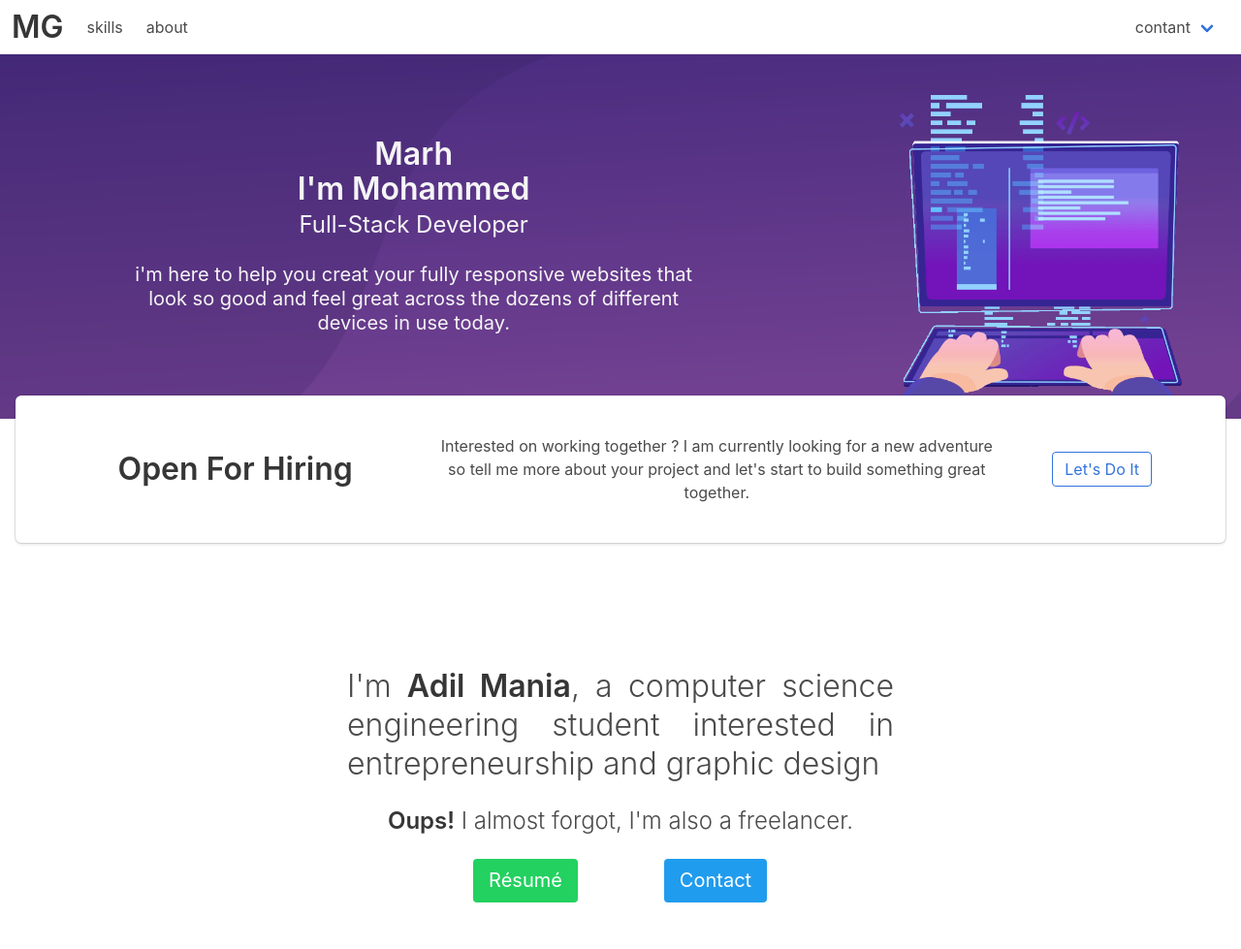
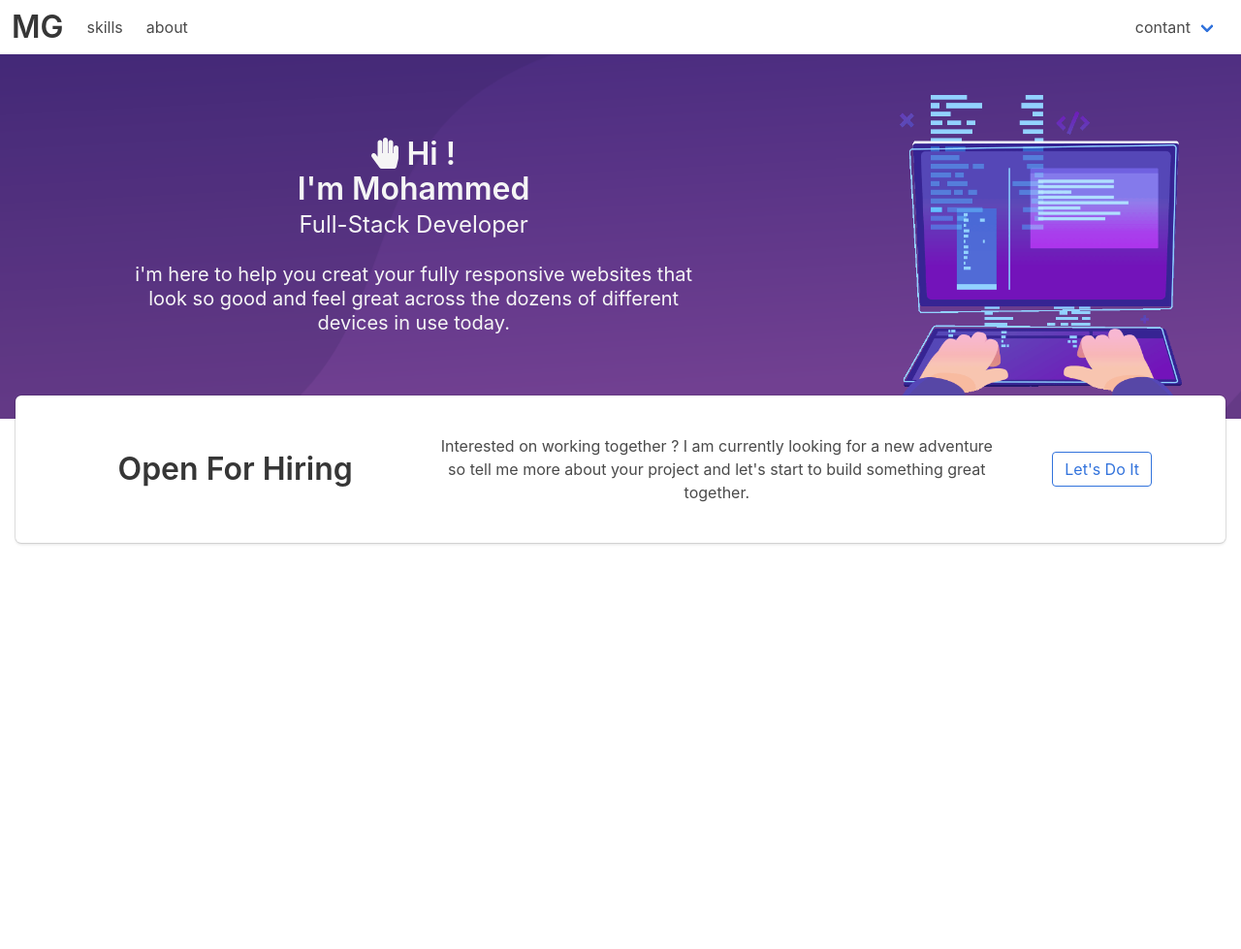
Before and after one commit to mohammed-gehad/mohammed-gehad.github.io, a plain HTML site: page index.html in a window 1280 px wide. Shown: the top 979 px of the page at 97% size. After the commit the page ends 800 px from the top, so only its background shows below. Drawn offline with nearby package versions, Linux system fonts and the light colour scheme; a script that the page names is missing.

Commit message:
edit hello

```diff
--- a/index.html
+++ b/index.html
@@ -76,7 +76,10 @@
             <div class="column center header-title" style="flex-direction: column; text-align: center;">
                 <h1 class="title has-text-light">
 
-                   <strong><span class="txt-rotate" data-period="200" data-rotate="[ &quot;Hello !&quot;, &quot;Bonjour !&quot;, &quot;Marhaba !&quot; ]"><span class="wrap">Marh</span></span></strong>
+                    <i class="fas fa-hand-paper"></i>
+
+                    <strong><span class="txt-rotate" data-period="200" data-rotate="[ &quot;Hello !&quot;, &quot;Bonjour !&quot;, &quot;Marhaba !&quot; , &quot; Namaste ! &quot;  ]"><span class="wrap">Hi !</span></span></strong>
+
                     <br>
 
                     I'm Mohammed</h1>
@@ -112,35 +115,7 @@
     </div>
 
 
-  <div class="hero-body">
-            <div class="container has-text-centered">
-                <div class="columns">
-                    <div class="column is-half is-offset-one-quarter">
-                        <h1 class="subtitle is-2 has-text-weight-light">
 
-                            <i class="em em-raised_hand_with_fingers_splayed"></i>
-                        </h1>
-                        <h3 class="subtitle is-3 has-text-justified has-text-weight-light">
-                            I'm
-                            <strong>Adil Mania</strong>, a computer science engineering student <i class="em em-male-technologist"></i>
-                            interested in entrepreneurship <i class="em em-handshake"></i>
-                            and graphic design <i class="em em-art"></i>
-                        </h3>
-                        <h4 class="subtitle is-4 has-text-weight-light">
-                            <strong>Oups!</strong> I almost forgot, I'm also a freelancer.
-                        </h4>
-                    </div>
-                </div>
-                <div class="columns is-centered">
-                    <div class="column is-2">
-                        <a class="button is-medium is-success" href="https://www.adilmania.fr/CV_MANIA_ADIL_EN.pdf">Résumé</a>
-                    </div>
-                    <div class="column is-2">
-                        <a class="button is-medium is-info" href="https://www.adilmania.fr/#contact">Contact</a>
-                    </div>
-                </div>
-            </div>
-        </div>
 
 
 
```
